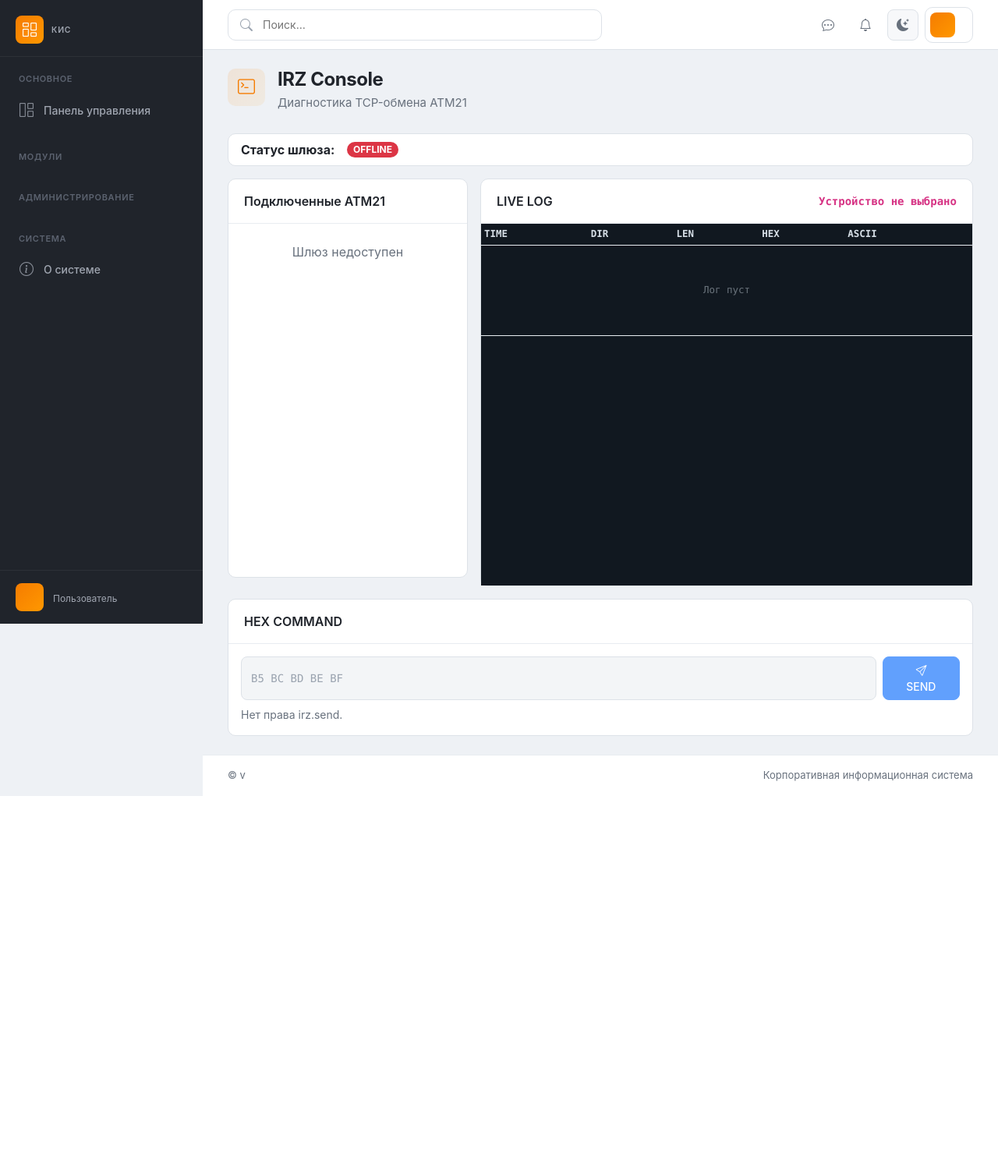
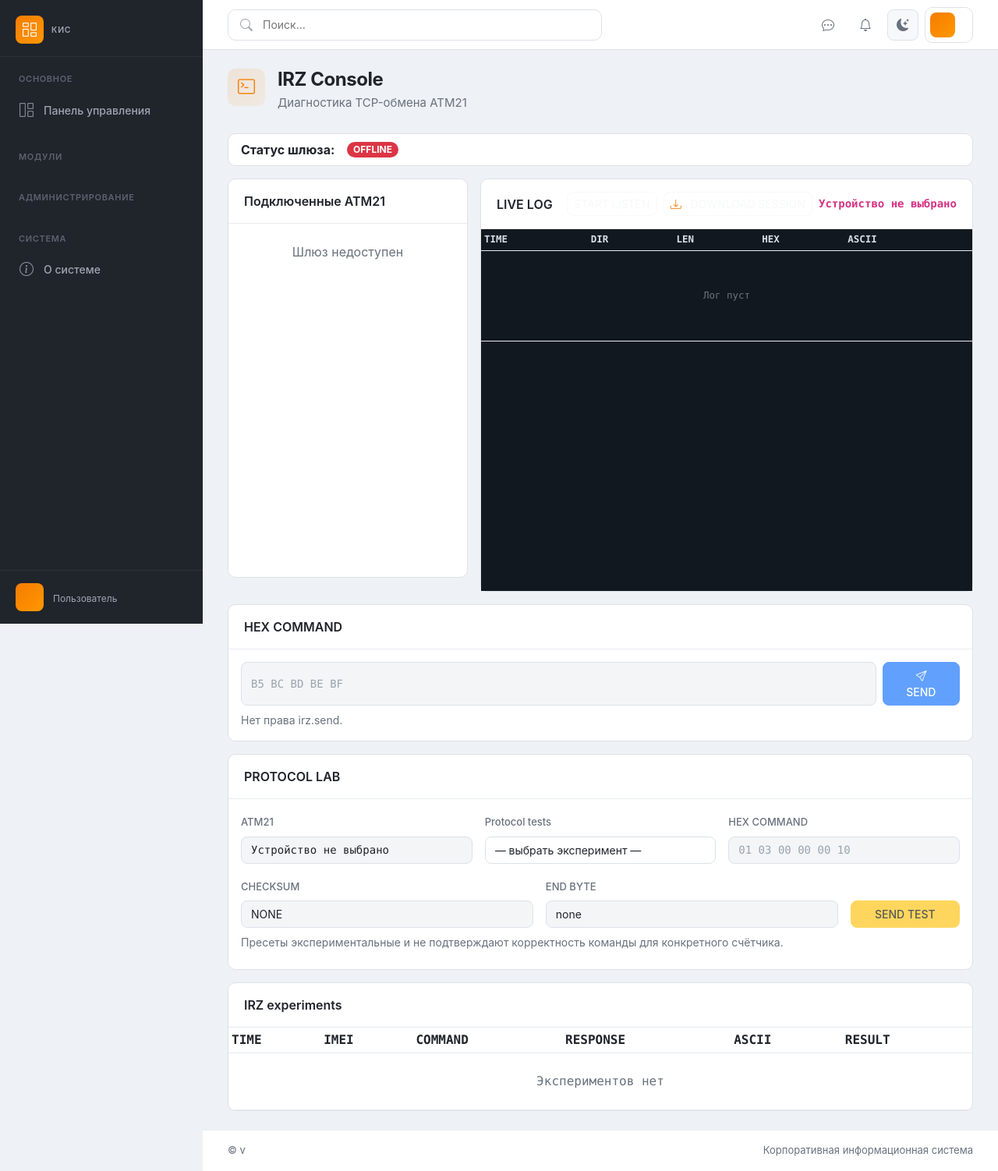
Before and after one commit to Art-Cheater/OPORA, a Python web app: template app/modules/irz/templates/irz/index.html in a window 1280 px wide. Shown: the whole page at 78% size. Before the commit the page ends 1021 px from the top, so only its background shows below. Run offline with Jinja, Linux system fonts and the light colour scheme; the template is opened without the code that fills it, so the values that code supplies are empty.

Commit message:
feat: add IRZ protocol laboratory

```diff
--- a/app/__init__.py
+++ b/app/__init__.py
@@ -191,6 +191,7 @@ def _init_extensions(app: Flask) -> None:
         Device,
         DeviceCommand,
         IRZExchangeLog,
+        IRZExperiment,
         WorkObject,
     )
 
--- a/app/models/__init__.py
+++ b/app/models/__init__.py
@@ -65,7 +65,7 @@ from app.models.tenders.tender_project import TenderProject
 from app.models.ui.wallpaper import Wallpaper
 from app.models.devices.device import Device
 from app.models.devices.device_command import DeviceCommand
-from app.models.irz import IRZExchangeLog
+from app.models.irz import IRZExchangeLog, IRZExperiment
 from app.models.work_objects.work_object import WorkObject
 
 __all__ = [
@@ -139,4 +139,5 @@ __all__ = [
     "Device",
     "DeviceCommand",
     "IRZExchangeLog",
+    "IRZExperiment",
 ]
--- a/app/modules/irz/templates/irz/index.html
+++ b/app/modules/irz/templates/irz/index.html
@@ -11,6 +11,9 @@
          data-devices-url="{{ url_for('irz.devices') }}"
          data-logs-url="{{ url_for('irz.logs') }}"
          data-send-url="{{ url_for('irz.send') }}"
+         data-test-url="{{ url_for('irz.test_command') }}"
+         data-experiments-url="{{ url_for('irz.experiments') }}"
+         data-export-url="{{ url_for('irz.export_session') }}"
          data-poll-ms="{{ config.IRZ_POLL_MS }}"
          data-can-send="{{ '1' if can_send else '0' }}">
     <div class="card mb-3">
@@ -34,7 +37,13 @@
             <div class="card irz-log-card">
                 <div class="card-header d-flex justify-content-between align-items-center">
                     <span class="fw-semibold">LIVE LOG</span>
-                    <code data-irz-selected>Устройство не выбрано</code>
+                    <div class="d-flex align-items-center gap-2">
+                        <button type="button" class="btn btn-sm btn-outline-light" data-irz-listen>START LISTEN</button>
+                        <a class="btn btn-sm btn-outline-light" data-irz-export href="{{ url_for('irz.export_session') }}">
+                            <i class="bi bi-download"></i> DOWNLOAD SESSION
+                        </a>
+                        <code data-irz-selected>Устройство не выбрано</code>
+                    </div>
                 </div>
                 <div class="table-responsive irz-log-scroll" data-irz-log-scroll>
                     <table class="table table-dark table-sm font-monospace mb-0 irz-log-table">
@@ -61,6 +70,69 @@
             </div>
         </div>
     </div>
+
+    <div class="card mt-3">
+        <div class="card-header fw-semibold">PROTOCOL LAB</div>
+        <div class="card-body">
+            <form data-irz-test-form>
+                <div class="row g-3">
+                    <div class="col-lg-4">
+                        <label class="form-label" for="irzLabDevice">ATM21</label>
+                        <select class="form-select font-monospace" id="irzLabDevice" data-irz-lab-device {% if not can_send %}disabled{% endif %}>
+                            <option value="">Устройство не выбрано</option>
+                        </select>
+                    </div>
+                    <div class="col-lg-4">
+                        <label class="form-label" for="irzPreset">Protocol tests</label>
+                        <select class="form-select" id="irzPreset" data-irz-preset>
+                            <option value="">— выбрать эксперимент —</option>
+                            <option value="01 08 00">A) Mercury info</option>
+                            <option value="01 08 16 11">B) Mercury voltage</option>
+                            <option value="01 05 00 00">C) Mercury energy</option>
+                            <option value="01 2B 0E 01 00">D) Modbus device info</option>
+                            <option value="01 03 00 00 00 14">E) Modbus holding registers 0-20</option>
+                        </select>
+                    </div>
+                    <div class="col-lg-4">
+                        <label class="form-label" for="irzLabHex">HEX COMMAND</label>
+                        <input class="form-control font-monospace" id="irzLabHex" data-irz-lab-hex autocomplete="off" placeholder="01 03 00 00 00 10" {% if not can_send %}disabled{% endif %}>
+                    </div>
+                    <div class="col-md-5">
+                        <label class="form-label" for="irzCrc">CHECKSUM</label>
+                        <select class="form-select" id="irzCrc" data-irz-crc {% if not can_send %}disabled{% endif %}>
+                            <option value="none">NONE</option>
+                            <option value="modbus">MODBUS CRC16</option>
+                            <option value="mercury">MERCURY CRC</option>
+                        </select>
+                    </div>
+                    <div class="col-md-5">
+                        <label class="form-label" for="irzAppend">END BYTE</label>
+                        <select class="form-select" id="irzAppend" data-irz-append {% if not can_send %}disabled{% endif %}>
+                            <option value="none">none</option>
+                            <option value="0d">0D</option>
+                            <option value="0a">0A</option>
+                            <option value="0d0a">0D 0A</option>
+                        </select>
+                    </div>
+                    <div class="col-md-2 d-flex align-items-end">
+                        <button class="btn btn-warning w-100" type="submit" data-irz-test-send {% if not can_send %}disabled{% endif %}>SEND TEST</button>
+                    </div>
+                </div>
+            </form>
+            <div class="small mt-2 text-muted">Пресеты экспериментальные и не подтверждают корректность команды для конкретного счётчика.</div>
+            <div class="small mt-2" data-irz-test-message aria-live="polite"></div>
+        </div>
+    </div>
+
+    <div class="card mt-3">
+        <div class="card-header fw-semibold">IRZ experiments</div>
+        <div class="table-responsive">
+            <table class="table table-sm font-monospace mb-0">
+                <thead><tr><th>TIME</th><th>IMEI</th><th>COMMAND</th><th>RESPONSE</th><th>ASCII</th><th>RESULT</th></tr></thead>
+                <tbody data-irz-experiments><tr><td colspan="6" class="text-center text-muted py-4">Экспериментов нет</td></tr></tbody>
+            </table>
+        </div>
+    </div>
 </section>
 {% endblock %}
 
--- a/app/release.py
+++ b/app/release.py
@@ -1,3 +1,3 @@
 """Единый номер релиза: /health и cache-bust статики (?v=)."""
 
-RELEASE = "20260921a"
+RELEASE = "20260921b"
--- a/app/static/js/irz.js
+++ b/app/static/js/irz.js
@@ -12,11 +12,23 @@
         const form = root.querySelector('[data-irz-send-form]');
         const input = root.querySelector('[data-irz-hex]');
         const sendButton = root.querySelector('[data-irz-send]');
+        const listenButton = root.querySelector('[data-irz-listen]');
+        const exportLink = root.querySelector('[data-irz-export]');
+        const labDevice = root.querySelector('[data-irz-lab-device]');
+        const preset = root.querySelector('[data-irz-preset]');
+        const labHex = root.querySelector('[data-irz-lab-hex]');
+        const crc = root.querySelector('[data-irz-crc]');
+        const append = root.querySelector('[data-irz-append]');
+        const testForm = root.querySelector('[data-irz-test-form]');
+        const testButton = root.querySelector('[data-irz-test-send]');
+        const testMessage = root.querySelector('[data-irz-test-message]');
+        const experimentsNode = root.querySelector('[data-irz-experiments]');
         const canSend = root.dataset.canSend === '1';
         const pollMs = Math.max(1000, Number(root.dataset.pollMs) || 1000);
         let selectedImei = null;
         let stopped = false;
         let timer = null;
+        let rawMode = false;
 
         function escapeText(value) {
             const span = document.createElement('span');
@@ -33,12 +45,18 @@
             const enabled = canSend && online && Boolean(selectedImei);
             input.disabled = !enabled;
             sendButton.disabled = !enabled;
+            labDevice.disabled = !canSend || !online;
+            labHex.disabled = !enabled;
+            crc.disabled = !enabled;
+            append.disabled = !enabled;
+            testButton.disabled = !enabled;
         }
 
         function renderDevices(devices, online) {
             if (devices.length === 1) selectedImei = devices[0].imei;
             if (selectedImei && !devices.some((item) => item.imei === selectedImei)) selectedImei = null;
             devicesNode.replaceChildren();
+            labDevice.replaceChildren(new Option('Устройство не выбрано', ''));
             if (!devices.length) {
                 const empty = document.createElement('div');
                 empty.className = 'p-4 text-center text-muted';
@@ -46,6 +64,7 @@
                 devicesNode.append(empty);
             }
             devices.forEach((device) => {
+                labDevice.add(new Option(device.imei, device.imei, false, device.imei === selectedImei));
                 const button = document.createElement('button');
                 button.type = 'button';
                 button.className = `list-group-item list-group-item-action irz-device ${device.imei === selectedImei ? 'active' : ''}`;
@@ -55,7 +74,10 @@
                 button.addEventListener('click', () => { selectedImei = device.imei; refresh(); });
                 devicesNode.append(button);
             });
-            selectedNode.textContent = selectedImei || 'Устройство не выбрано';
+            selectedNode.textContent = rawMode ? 'RAW · ALL DEVICES' : (selectedImei || 'Устройство не выбрано');
+            const exportUrl = new URL(root.dataset.exportUrl, window.location.origin);
+            if (!rawMode && selectedImei) exportUrl.searchParams.set('imei', selectedImei);
+            exportLink.href = exportUrl.toString();
             updateSendState(online);
         }
 
@@ -78,6 +100,24 @@
             scroller.scrollTop = scroller.scrollHeight;
         }
 
+        function renderExperiments(experiments) {
+            experimentsNode.replaceChildren();
+            if (!experiments.length) {
+                const row = document.createElement('tr');
+                row.innerHTML = '<td colspan="6" class="text-center text-muted py-4">Экспериментов нет</td>';
+                experimentsNode.append(row);
+                return;
+            }
+            experiments.forEach((item) => {
+                const row = document.createElement('tr');
+                row.innerHTML = `<td>${escapeText(formatTime(item.created_at))}</td><td>${escapeText(item.imei)}</td>`
+                    + `<td>${escapeText(item.command_hex)}</td><td>${escapeText(item.response_hex || '—')}</td>`
+                    + `<td>${escapeText(item.response_ascii || '—')}</td>`
+                    + `<td><span class="badge ${item.success ? 'text-bg-success' : 'text-bg-warning'}">${item.success ? 'RESPONSE' : 'TIMEOUT'}</span></td>`;
+                experimentsNode.append(row);
+            });
+        }
+
         async function refresh() {
             if (stopped) return;
             if (timer) {
@@ -86,11 +126,14 @@
             }
             try {
                 const logsUrl = new URL(root.dataset.logsUrl, window.location.origin);
+                const experimentsUrl = new URL(root.dataset.experimentsUrl, window.location.origin);
                 logsUrl.searchParams.set('limit', '200');
-                if (selectedImei) logsUrl.searchParams.set('imei', selectedImei);
-                const [devicesResponse, logsResponse] = await Promise.all([
+                if (!rawMode && selectedImei) logsUrl.searchParams.set('imei', selectedImei);
+                if (selectedImei) experimentsUrl.searchParams.set('imei', selectedImei);
+                const [devicesResponse, logsResponse, experimentsResponse] = await Promise.all([
                     fetch(root.dataset.devicesUrl, { headers: { Accept: 'application/json' }, cache: 'no-store' }),
                     fetch(logsUrl, { headers: { Accept: 'application/json' }, cache: 'no-store' }),
+                    fetch(experimentsUrl, { headers: { Accept: 'application/json' }, cache: 'no-store' }),
                 ]);
                 const devicesPayload = await devicesResponse.json();
                 const online = devicesResponse.ok && devicesPayload.status === 'online';
@@ -98,6 +141,7 @@
                 gatewayNode.className = `badge ${online ? 'text-bg-success' : 'text-bg-danger'}`;
                 renderDevices(devicesPayload.devices || [], online);
                 if (logsResponse.ok) renderLogs(await logsResponse.json());
+                if (experimentsResponse.ok) renderExperiments(await experimentsResponse.json());
                 root.querySelector('[data-irz-updated]').textContent = `Обновлено ${new Date().toLocaleTimeString('ru-RU')}`;
             } catch {
                 gatewayNode.textContent = 'OFFLINE';
@@ -134,6 +178,57 @@
             }
         });
 
+        labDevice.addEventListener('change', () => {
+            selectedImei = labDevice.value || null;
+            refresh();
+        });
+
+        preset.addEventListener('change', () => {
+            if (preset.value) labHex.value = preset.value;
+        });
+
+        listenButton.addEventListener('click', () => {
+            rawMode = !rawMode;
+            listenButton.textContent = rawMode ? 'STOP LISTEN' : 'START LISTEN';
+            listenButton.classList.toggle('btn-danger', rawMode);
+            listenButton.classList.toggle('btn-outline-light', !rawMode);
+            selectedNode.textContent = rawMode ? 'RAW · ALL DEVICES' : (selectedImei || 'Устройство не выбрано');
+            refresh();
+        });
+
+        testForm.addEventListener('submit', async (event) => {
+            event.preventDefault();
+            testMessage.textContent = '';
+            if (!selectedImei) {
+                testMessage.textContent = 'Устройство offline.';
+                testMessage.className = 'small mt-2 text-danger';
+                return;
+            }
+            testButton.disabled = true;
+            testButton.textContent = 'WAITING…';
+            try {
+                const csrfToken = document.querySelector('meta[name="csrf-token"]')?.content || '';
+                const response = await fetch(root.dataset.testUrl, {
+                    method: 'POST', credentials: 'same-origin',
+                    headers: { 'Content-Type': 'application/json', Accept: 'application/json', 'X-CSRFToken': csrfToken },
+                    body: JSON.stringify({ imei: selectedImei, hex: labHex.value, crc: crc.value, append: append.value }),
+                });
+                const payload = await response.json();
+                if (!response.ok) throw new Error(payload.error || 'Не удалось выполнить тест.');
+                testMessage.textContent = payload.success
+                    ? `RX: ${payload.response_hex || 'пусто'}`
+                    : 'Ответ не получен за 5 секунд.';
+                testMessage.className = `small mt-2 ${payload.success ? 'text-success' : 'text-warning'}`;
+                await refresh();
+            } catch (error) {
+                testMessage.textContent = error.message || 'gateway unavailable';
+                testMessage.className = 'small mt-2 text-danger';
+            } finally {
+                testButton.textContent = 'SEND TEST';
+                testButton.disabled = !canSend || !selectedImei;
+            }
+        });
+
         window.addEventListener('opora:before-navigate', () => {
             stopped = true;
             if (timer) window.clearTimeout(timer);
```
Also changed, not shown: app/models/irz.py (+12 -1 lines), app/modem_gateway/sniffer.py (+44 -4 lines), app/modules/irz/routes.py (+83 -1 lines), app/modules/irz/service.py (+83 -3 lines), migrations/versions/055_irz_protocol_experiments.py (added, +40 -0 lines), tests/test_irz.py (+51 -1 lines), tests/test_modem_sniffer.py (+50 -0 lines).
